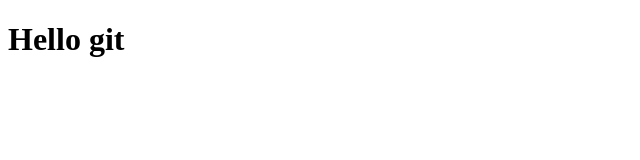
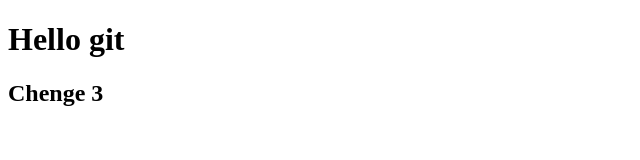
Before and after one commit to ysmnbghri/fuzzy-fortnight, a plain HTML site: page index.html in a window 1280 px wide. Shown: the whole page, without its empty margins (0-640 px from the left). Drawn offline with Linux system fonts and the light colour scheme.

Commit message:
Finish index

```diff
--- a/index.html
+++ b/index.html
@@ -7,5 +7,6 @@
 </head>
 <body>
     <h1>Hello git</h1>
+    <h2>Chenge 3</h2>
 </body>
 </html>
```
